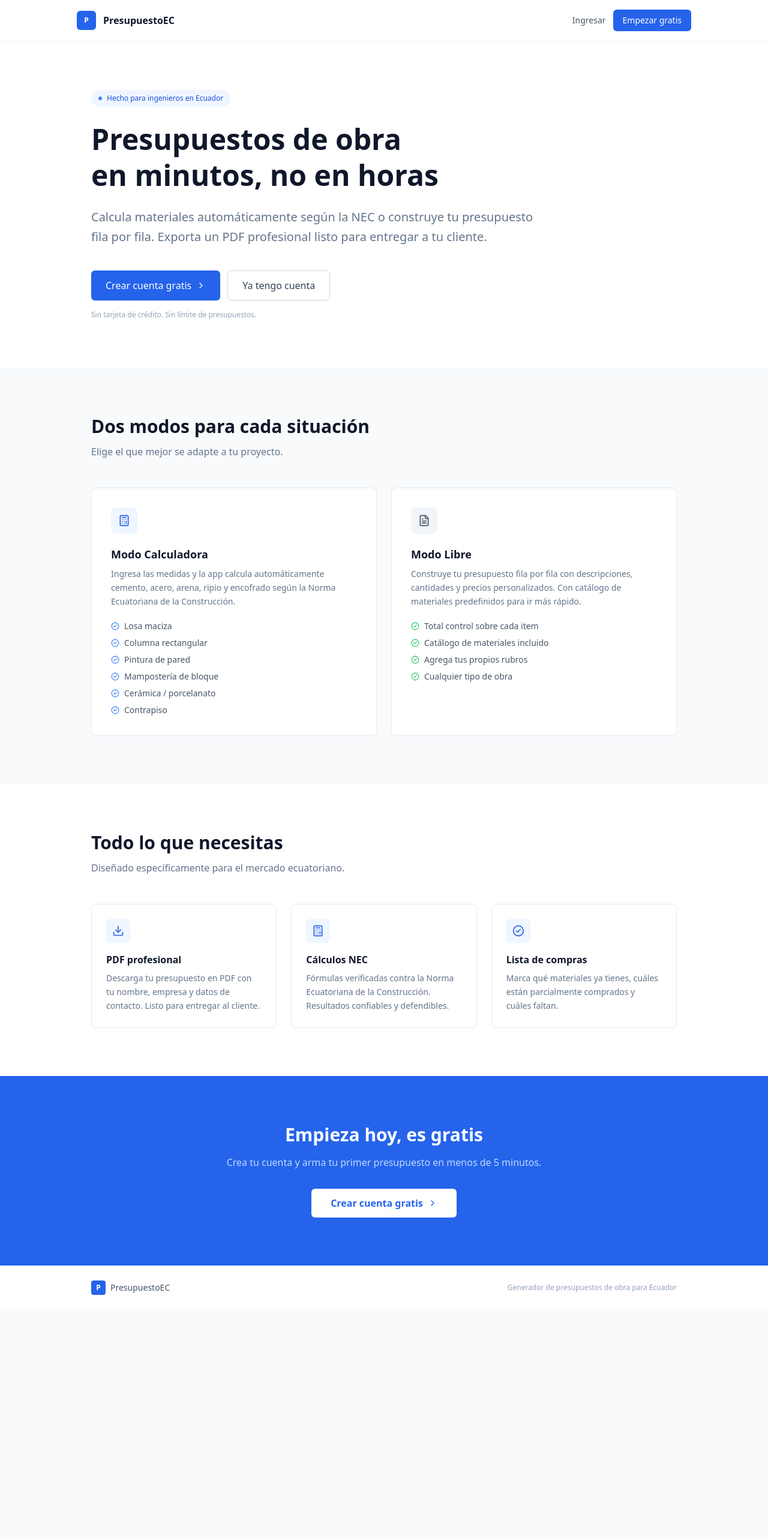
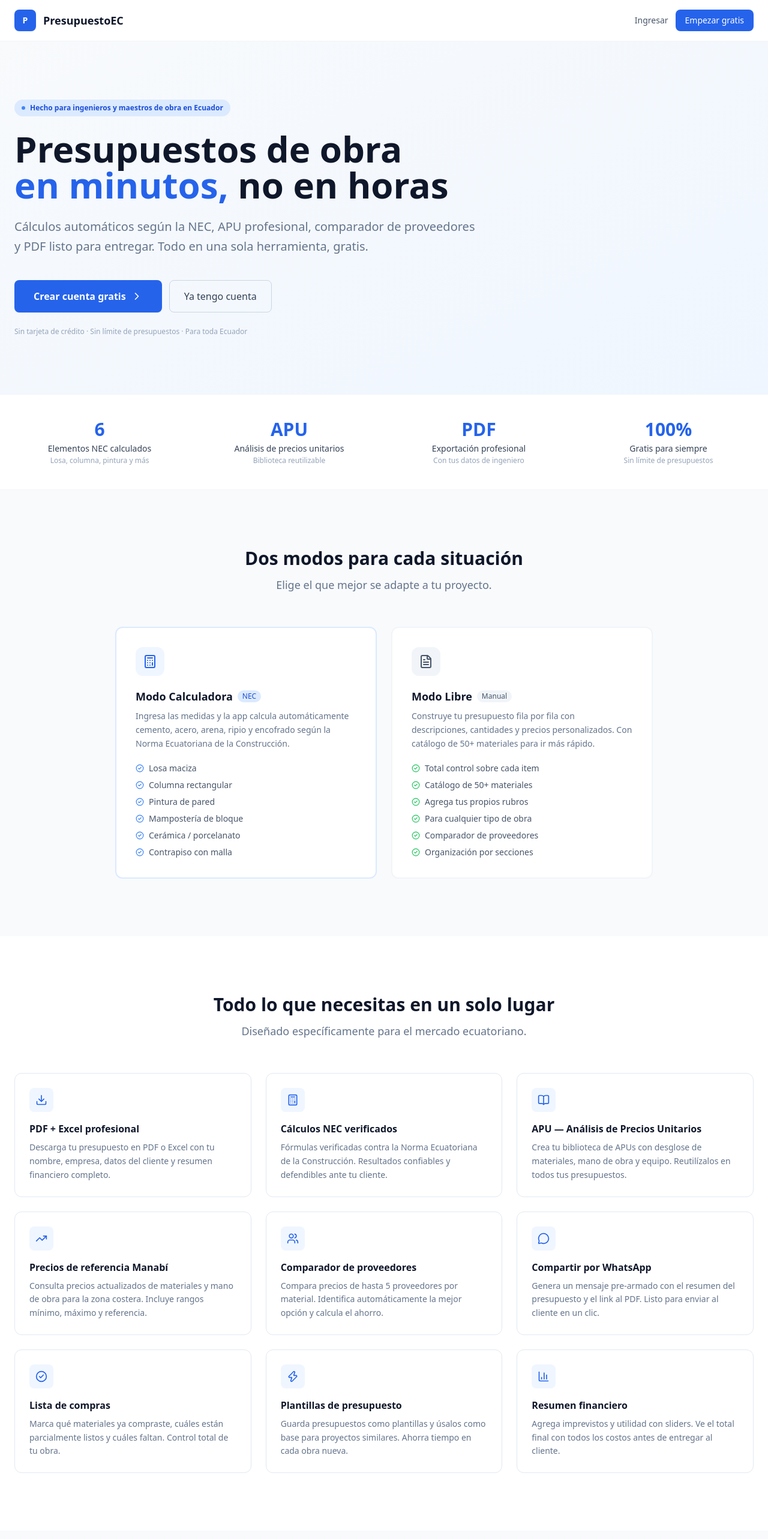
Before and after one commit to AxelJhostin/presupuestoEc, a Next.js app: page / in a window 1280 px wide. Shown: the top 2566 px of the page at 60% size. Before the commit the page ends 2183 px from the top, so only its background shows below. Built offline with nearby package versions, Linux system fonts and the light colour scheme.

Commit message:
feat: redesign landing page with full feature showcase

```diff
--- a/app/page.tsx
+++ b/app/page.tsx
@@ -1,26 +1,29 @@
 import Link from 'next/link'
-import { Calculator, FileText, Download, CheckCircle2, ChevronRight } from 'lucide-react'
+import {
+  Calculator, FileText, Download, CheckCircle2, ChevronRight,
+  MessageCircle, TrendingUp, BookOpen, Users, Zap, BarChart3
+} from 'lucide-react'
 
 export default function LandingPage() {
   return (
     <div className="min-h-screen bg-white">
 
       {/* Nav */}
-      <nav className="border-b border-slate-100 px-6 py-4">
-        <div className="max-w-5xl mx-auto flex items-center justify-between">
+      <nav className="border-b border-slate-100 px-6 py-4 sticky top-0 bg-white/95 backdrop-blur z-50">
+        <div className="max-w-7xl mx-auto flex items-center justify-between">
           <div className="flex items-center gap-3">
-            <div className="w-8 h-8 bg-blue-600 rounded-md flex items-center justify-center">
-              <span className="text-white text-xs font-bold">P</span>
+            <div className="w-9 h-9 bg-blue-600 rounded-lg flex items-center justify-center shadow-sm">
+              <span className="text-white text-sm font-bold">P</span>
             </div>
-            <span className="text-slate-900 font-bold">PresupuestoEC</span>
+            <span className="text-slate-900 font-bold text-lg">PresupuestoEC</span>
           </div>
           <div className="flex items-center gap-3">
-            <Link href="/login" className="text-sm text-slate-600 hover:text-slate-900 transition-colors">
+            <Link href="/login" className="text-sm text-slate-600 hover:text-slate-900 transition-colors hidden sm:block">
               Ingresar
             </Link>
             <Link
               href="/register"
-              className="bg-blue-600 hover:bg-blue-700 text-white text-sm font-medium px-4 py-2 rounded-md transition-colors"
+              className="bg-blue-600 hover:bg-blue-700 text-white text-sm font-medium px-4 py-2 rounded-lg transition-colors"
             >
               Empezar gratis
             </Link>
@@ -29,55 +32,81 @@ export default function LandingPage() {
       </nav>
 
       {/* Hero */}
-      <section className="max-w-5xl mx-auto px-6 py-20">
+      <section className="bg-gradient-to-br from-slate-50 to-blue-50 py-24">
+        <div className="max-w-7xl mx-auto px-6">
           <div className="max-w-3xl">
-          <div className="inline-flex items-center gap-2 bg-blue-50 text-blue-700 text-xs font-medium px-3 py-1.5 rounded-full mb-6">
-            <span className="w-1.5 h-1.5 bg-blue-500 rounded-full"></span>
-            Hecho para ingenieros en Ecuador
+            <div className="inline-flex items-center gap-2 bg-blue-100 text-blue-700 text-xs font-semibold px-3 py-1.5 rounded-full mb-6">
+              <span className="w-1.5 h-1.5 bg-blue-500 rounded-full animate-pulse"></span>
+              Hecho para ingenieros y maestros de obra en Ecuador
             </div>
-          <h1 className="text-5xl font-bold text-slate-900 leading-tight mb-6">
-            Presupuestos de obra<br />en minutos, no en horas
+            <h1 className="text-5xl sm:text-6xl font-bold text-slate-900 leading-tight mb-6">
+              Presupuestos de obra<br />
+              <span className="text-blue-600">en minutos,</span> no en horas
             </h1>
             <p className="text-xl text-slate-500 mb-10 leading-relaxed">
-            Calcula materiales automáticamente según la NEC o construye tu presupuesto fila por fila. Exporta un PDF profesional listo para entregar a tu cliente.
+              Cálculos automáticos según la NEC, APU profesional, comparador de proveedores y PDF listo para entregar. Todo en una sola herramienta, gratis.
             </p>
-          <div className="flex flex-wrap gap-3">
+            <div className="flex flex-wrap gap-3 mb-6">
               <Link
                 href="/register"
-              className="bg-blue-600 hover:bg-blue-700 text-white font-medium px-6 py-3 rounded-md transition-colors flex items-center gap-2"
+                className="bg-blue-600 hover:bg-blue-700 text-white font-semibold px-8 py-3.5 rounded-lg transition-colors flex items-center gap-2 text-base shadow-sm"
               >
                 Crear cuenta gratis
-              <ChevronRight className="w-4 h-4" />
+                <ChevronRight className="w-5 h-5" />
               </Link>
               <Link
                 href="/login"
-              className="border border-slate-300 text-slate-700 font-medium px-6 py-3 rounded-md hover:bg-slate-50 transition-colors"
+                className="border border-slate-300 text-slate-700 font-medium px-6 py-3.5 rounded-lg hover:bg-slate-50 transition-colors text-base"
               >
                 Ya tengo cuenta
               </Link>
             </div>
-          <p className="text-xs text-slate-400 mt-4">Sin tarjeta de crédito. Sin límite de presupuestos.</p>
+            <p className="text-xs text-slate-400">Sin tarjeta de crédito · Sin límite de presupuestos · Para toda Ecuador</p>
+          </div>
+        </div>
+      </section>
+
+      {/* Stats */}
+      <section className="border-y border-slate-100 py-10 bg-white">
+        <div className="max-w-7xl mx-auto px-6">
+          <div className="grid grid-cols-2 sm:grid-cols-4 gap-8">
+            {[
+              { valor: '6', label: 'Elementos NEC calculados', sub: 'Losa, columna, pintura y más' },
+              { valor: 'APU', label: 'Análisis de precios unitarios', sub: 'Biblioteca reutilizable' },
+              { valor: 'PDF', label: 'Exportación profesional', sub: 'Con tus datos de ingeniero' },
+              { valor: '100%', label: 'Gratis para siempre', sub: 'Sin límite de presupuestos' },
+            ].map(s => (
+              <div key={s.valor} className="text-center">
+                <p className="text-3xl font-bold text-blue-600 mb-1">{s.valor}</p>
+                <p className="text-sm font-medium text-slate-700">{s.label}</p>
+                <p className="text-xs text-slate-400 mt-0.5">{s.sub}</p>
+              </div>
+            ))}
+          </div>
         </div>
       </section>
 
       {/* Modos */}
-      <section className="bg-slate-50 py-20">
-        <div className="max-w-5xl mx-auto px-6">
-          <div className="mb-12">
+      <section className="py-24 bg-slate-50">
+        <div className="max-w-7xl mx-auto px-6">
+          <div className="text-center mb-14">
             <h2 className="text-3xl font-bold text-slate-900 mb-3">Dos modos para cada situación</h2>
-            <p className="text-slate-500">Elige el que mejor se adapte a tu proyecto.</p>
+            <p className="text-slate-500 text-lg">Elige el que mejor se adapte a tu proyecto.</p>
           </div>
-          <div className="grid grid-cols-1 sm:grid-cols-2 gap-6">
-            <div className="bg-white border border-slate-200 rounded-lg p-8">
-              <div className="w-11 h-11 bg-blue-50 rounded-lg flex items-center justify-center mb-5">
-                <Calculator className="w-5 h-5 text-blue-600" />
+          <div className="grid grid-cols-1 sm:grid-cols-2 gap-6 max-w-4xl mx-auto">
+            <div className="bg-white border-2 border-blue-100 rounded-xl p-8 hover:border-blue-300 transition-colors">
+              <div className="w-12 h-12 bg-blue-50 rounded-xl flex items-center justify-center mb-5">
+                <Calculator className="w-6 h-6 text-blue-600" />
               </div>
-              <h3 className="text-lg font-bold text-slate-900 mb-2">Modo Calculadora</h3>
+              <div className="flex items-center gap-2 mb-2">
+                <h3 className="text-lg font-bold text-slate-900">Modo Calculadora</h3>
+                <span className="text-xs bg-blue-100 text-blue-700 px-2 py-0.5 rounded-full font-medium">NEC</span>
+              </div>
               <p className="text-slate-500 text-sm mb-5 leading-relaxed">
                 Ingresa las medidas y la app calcula automáticamente cemento, acero, arena, ripio y encofrado según la Norma Ecuatoriana de la Construcción.
               </p>
               <div className="space-y-2">
-                {['Losa maciza', 'Columna rectangular', 'Pintura de pared', 'Mampostería de bloque', 'Cerámica / porcelanato', 'Contrapiso'].map(e => (
+                {['Losa maciza', 'Columna rectangular', 'Pintura de pared', 'Mampostería de bloque', 'Cerámica / porcelanato', 'Contrapiso con malla'].map(e => (
                   <div key={e} className="flex items-center gap-2 text-sm text-slate-600">
                     <CheckCircle2 className="w-3.5 h-3.5 text-blue-500 shrink-0" />
                     {e}
@@ -86,16 +115,19 @@ export default function LandingPage() {
               </div>
             </div>
 
-            <div className="bg-white border border-slate-200 rounded-lg p-8">
-              <div className="w-11 h-11 bg-slate-100 rounded-lg flex items-center justify-center mb-5">
-                <FileText className="w-5 h-5 text-slate-600" />
+            <div className="bg-white border-2 border-slate-100 rounded-xl p-8 hover:border-slate-300 transition-colors">
+              <div className="w-12 h-12 bg-slate-100 rounded-xl flex items-center justify-center mb-5">
+                <FileText className="w-6 h-6 text-slate-600" />
               </div>
-              <h3 className="text-lg font-bold text-slate-900 mb-2">Modo Libre</h3>
+              <div className="flex items-center gap-2 mb-2">
+                <h3 className="text-lg font-bold text-slate-900">Modo Libre</h3>
+                <span className="text-xs bg-slate-100 text-slate-600 px-2 py-0.5 rounded-full font-medium">Manual</span>
+              </div>
               <p className="text-slate-500 text-sm mb-5 leading-relaxed">
-                Construye tu presupuesto fila por fila con descripciones, cantidades y precios personalizados. Con catálogo de materiales predefinidos para ir más rápido.
+                Construye tu presupuesto fila por fila con descripciones, cantidades y precios personalizados. Con catálogo de 50+ materiales para ir más rápido.
               </p>
               <div className="space-y-2">
-                {['Total control sobre cada item', 'Catálogo de materiales incluido', 'Agrega tus propios rubros', 'Cualquier tipo de obra'].map(e => (
+                {['Total control sobre cada item', 'Catálogo de 50+ materiales', 'Agrega tus propios rubros', 'Para cualquier tipo de obra', 'Comparador de proveedores', 'Organización por secciones'].map(e => (
                   <div key={e} className="flex items-center gap-2 text-sm text-slate-600">
                     <CheckCircle2 className="w-3.5 h-3.5 text-green-500 shrink-0" />
                     {e}
@@ -107,33 +139,63 @@ export default function LandingPage() {
         </div>
       </section>
 
-      {/* Features */}
-      <section className="py-20">
-        <div className="max-w-5xl mx-auto px-6">
-          <div className="mb-12">
-            <h2 className="text-3xl font-bold text-slate-900 mb-3">Todo lo que necesitas</h2>
-            <p className="text-slate-500">Diseñado específicamente para el mercado ecuatoriano.</p>
+      {/* Features grid */}
+      <section className="py-24">
+        <div className="max-w-7xl mx-auto px-6">
+          <div className="text-center mb-14">
+            <h2 className="text-3xl font-bold text-slate-900 mb-3">Todo lo que necesitas en un solo lugar</h2>
+            <p className="text-slate-500 text-lg">Diseñado específicamente para el mercado ecuatoriano.</p>
           </div>
-          <div className="grid grid-cols-1 sm:grid-cols-3 gap-6">
+          <div className="grid grid-cols-1 sm:grid-cols-2 lg:grid-cols-3 gap-6">
             {[
               {
                 icon: <Download className="w-5 h-5 text-blue-600" />,
-                titulo: 'PDF profesional',
-                descripcion: 'Descarga tu presupuesto en PDF con tu nombre, empresa y datos de contacto. Listo para entregar al cliente.',
+                titulo: 'PDF + Excel profesional',
+                descripcion: 'Descarga tu presupuesto en PDF o Excel con tu nombre, empresa, datos del cliente y resumen financiero completo.',
               },
               {
                 icon: <Calculator className="w-5 h-5 text-blue-600" />,
-                titulo: 'Cálculos NEC',
-                descripcion: 'Fórmulas verificadas contra la Norma Ecuatoriana de la Construcción. Resultados confiables y defendibles.',
+                titulo: 'Cálculos NEC verificados',
+                descripcion: 'Fórmulas verificadas contra la Norma Ecuatoriana de la Construcción. Resultados confiables y defendibles ante tu cliente.',
+              },
+              {
+                icon: <BookOpen className="w-5 h-5 text-blue-600" />,
+                titulo: 'APU — Análisis de Precios Unitarios',
+                descripcion: 'Crea tu biblioteca de APUs con desglose de materiales, mano de obra y equipo. Reutilízalos en todos tus presupuestos.',
+              },
+              {
+                icon: <TrendingUp className="w-5 h-5 text-blue-600" />,
+                titulo: 'Precios de referencia Manabí',
+                descripcion: 'Consulta precios actualizados de materiales y mano de obra para la zona costera. Incluye rangos mínimo, máximo y referencia.',
+              },
+              {
+                icon: <Users className="w-5 h-5 text-blue-600" />,
+                titulo: 'Comparador de proveedores',
+                descripcion: 'Compara precios de hasta 5 proveedores por material. Identifica automáticamente la mejor opción y calcula el ahorro.',
+              },
+              {
+                icon: <MessageCircle className="w-5 h-5 text-blue-600" />,
+                titulo: 'Compartir por WhatsApp',
+                descripcion: 'Genera un mensaje pre-armado con el resumen del presupuesto y el link al PDF. Listo para enviar al cliente en un clic.',
               },
               {
                 icon: <CheckCircle2 className="w-5 h-5 text-blue-600" />,
                 titulo: 'Lista de compras',
-                descripcion: 'Marca qué materiales ya tienes, cuáles están parcialmente comprados y cuáles faltan.',
+                descripcion: 'Marca qué materiales ya compraste, cuáles están parcialmente listos y cuáles faltan. Control total de tu obra.',
+              },
+              {
+                icon: <Zap className="w-5 h-5 text-blue-600" />,
+                titulo: 'Plantillas de presupuesto',
+                descripcion: 'Guarda presupuestos como plantillas y úsalos como base para proyectos similares. Ahorra tiempo en cada obra nueva.',
+              },
+              {
+                icon: <BarChart3 className="w-5 h-5 text-blue-600" />,
+                titulo: 'Resumen financiero',
+                descripcion: 'Agrega imprevistos y utilidad con sliders. Ve el total final con todos los costos antes de entregar al cliente.',
               },
             ].map(f => (
-              <div key={f.titulo} className="border border-slate-200 rounded-lg p-6">
-                <div className="w-10 h-10 bg-blue-50 rounded-md flex items-center justify-center mb-4">
+              <div key={f.titulo} className="border border-slate-200 rounded-xl p-6 hover:border-blue-200 hover:shadow-sm transition-all">
+                <div className="w-10 h-10 bg-blue-50 rounded-lg flex items-center justify-center mb-4">
                   {f.icon}
                 </div>
                 <h3 className="font-semibold text-slate-900 mb-2">{f.titulo}</h3>
@@ -144,31 +206,73 @@ export default function LandingPage() {
         </div>
       </section>
 
-      {/* CTA */}
-      <section className="bg-blue-600 py-20">
-        <div className="max-w-5xl mx-auto px-6 text-center">
-          <h2 className="text-3xl font-bold text-white mb-4">Empieza hoy, es gratis</h2>
-          <p className="text-blue-200 mb-8">Crea tu cuenta y arma tu primer presupuesto en menos de 5 minutos.</p>
+      {/* Para quién es */}
+      <section className="py-24 bg-slate-50">
+        <div className="max-w-7xl mx-auto px-6">
+          <div className="text-center mb-14">
+            <h2 className="text-3xl font-bold text-slate-900 mb-3">Para todo profesional de la construcción</h2>
+            <p className="text-slate-500 text-lg">No importa el tamaño del proyecto ni la experiencia técnica.</p>
+          </div>
+          <div className="grid grid-cols-1 sm:grid-cols-3 gap-6 max-w-4xl mx-auto">
+            {[
+              {
+                emoji: '👷',
+                titulo: 'Maestros de obra',
+                descripcion: 'Presupuesta trabajos de remodelación, ampliación o construcción básica sin necesidad de software complejo.',
+              },
+              {
+                emoji: '🏗️',
+                titulo: 'Ingenieros civiles',
+                descripcion: 'Genera presupuestos formales con APU, cálculos NEC y PDF profesional para presentar a clientes y entidades.',
+              },
+              {
+                emoji: '🔨',
+                titulo: 'Técnicos y albañiles',
+                descripcion: 'Calcula materiales para trabajos específicos como pintura, cerámica o mampostería y presenta un precio claro.',
+              },
+            ].map(p => (
+              <div key={p.titulo} className="bg-white border border-slate-200 rounded-xl p-8 text-center hover:border-blue-200 transition-colors">
+                <div className="text-4xl mb-4">{p.emoji}</div>
+                <h3 className="font-bold text-slate-900 mb-2 text-lg">{p.titulo}</h3>
+                <p className="text-sm text-slate-500 leading-relaxed">{p.descripcion}</p>
+              </div>
+            ))}
+          </div>
+        </div>
+      </section>
+
+      {/* CTA final */}
+      <section className="bg-gradient-to-br from-blue-600 to-blue-800 py-24">
+        <div className="max-w-7xl mx-auto px-6 text-center">
+          <h2 className="text-4xl font-bold text-white mb-4">Empieza hoy, es completamente gratis</h2>
+          <p className="text-blue-200 mb-10 text-lg max-w-xl mx-auto">
+            Crea tu cuenta y arma tu primer presupuesto en menos de 5 minutos. Sin tarjeta de crédito, sin límites.
+          </p>
           <Link
             href="/register"
-            className="bg-white hover:bg-slate-50 text-blue-600 font-semibold px-8 py-3 rounded-md transition-colors inline-flex items-center gap-2"
+            className="bg-white hover:bg-slate-50 text-blue-600 font-bold px-10 py-4 rounded-xl transition-colors inline-flex items-center gap-2 text-lg shadow-lg"
           >
             Crear cuenta gratis
-            <ChevronRight className="w-4 h-4" />
+            <ChevronRight className="w-5 h-5" />
           </Link>
+          <p className="text-blue-300 text-sm mt-6">Para ingenieros, maestros de obra y técnicos en Ecuador</p>
         </div>
       </section>
 
       {/* Footer */}
-      <footer className="border-t border-slate-100 py-6">
-        <div className="max-w-5xl mx-auto px-6 flex flex-col sm:flex-row items-center justify-between gap-3">
+      <footer className="border-t border-slate-100 py-8">
+        <div className="max-w-7xl mx-auto px-6 flex flex-col sm:flex-row items-center justify-between gap-3">
           <div className="flex items-center gap-2">
-            <div className="w-6 h-6 bg-blue-600 rounded flex items-center justify-center">
+            <div className="w-7 h-7 bg-blue-600 rounded-lg flex items-center justify-center">
               <span className="text-white text-xs font-bold">P</span>
             </div>
-            <span className="text-sm text-slate-600 font-medium">PresupuestoEC</span>
+            <span className="text-sm text-slate-700 font-semibold">PresupuestoEC</span>
           </div>
-          <p className="text-xs text-slate-400">Generador de presupuestos de obra para Ecuador</p>
+          <p className="text-xs text-slate-400">Generador de presupuestos de obra para Ecuador · Norma NEC · Manabí</p>
+          <div className="flex items-center gap-4">
+            <Link href="/login" className="text-xs text-slate-400 hover:text-slate-600 transition-colors">Ingresar</Link>
+            <Link href="/register" className="text-xs text-slate-400 hover:text-slate-600 transition-colors">Registrarse</Link>
+          </div>
         </div>
       </footer>
 
```
Lines whose indentation alone changed are shown as unchanged.
